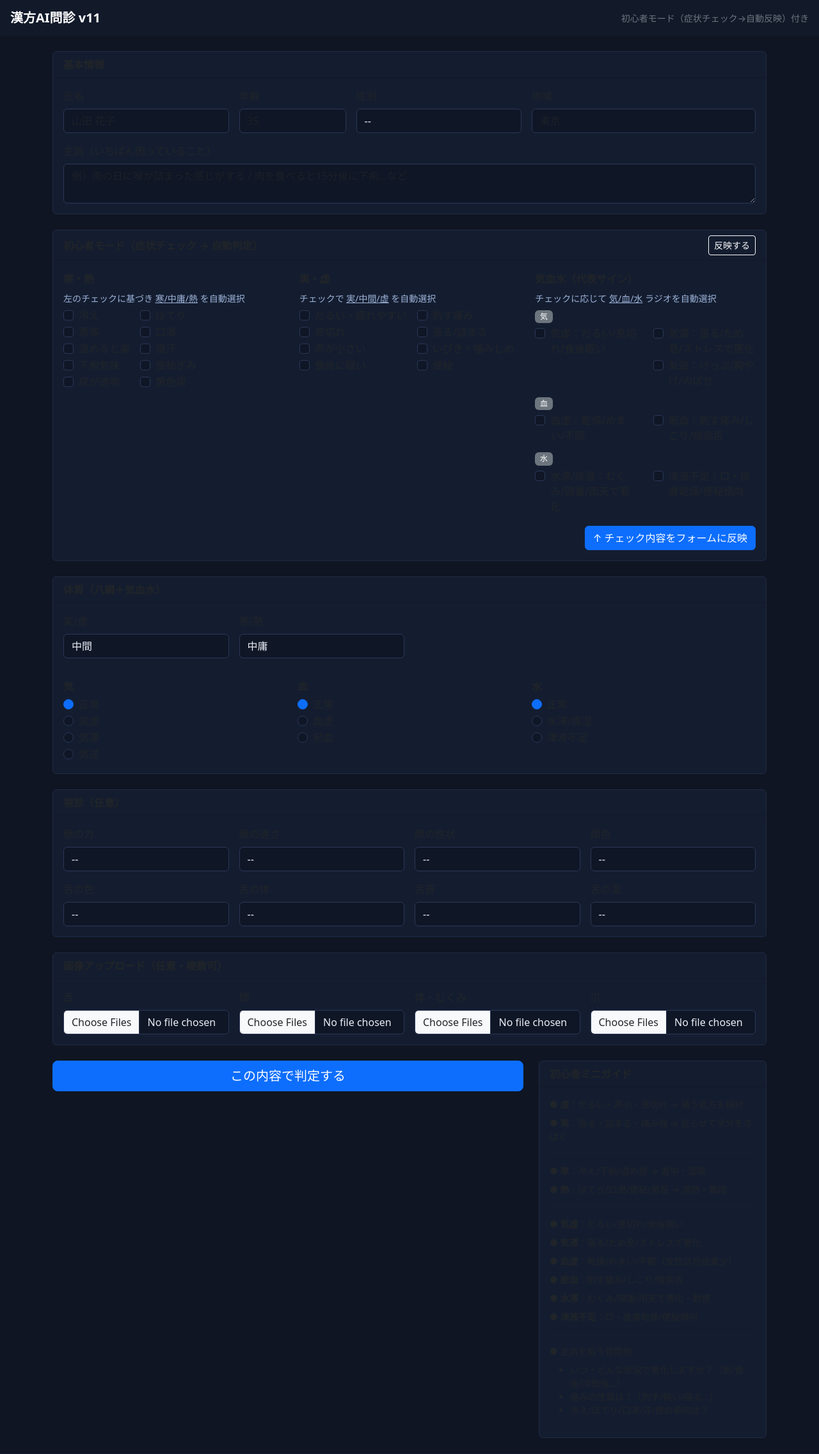
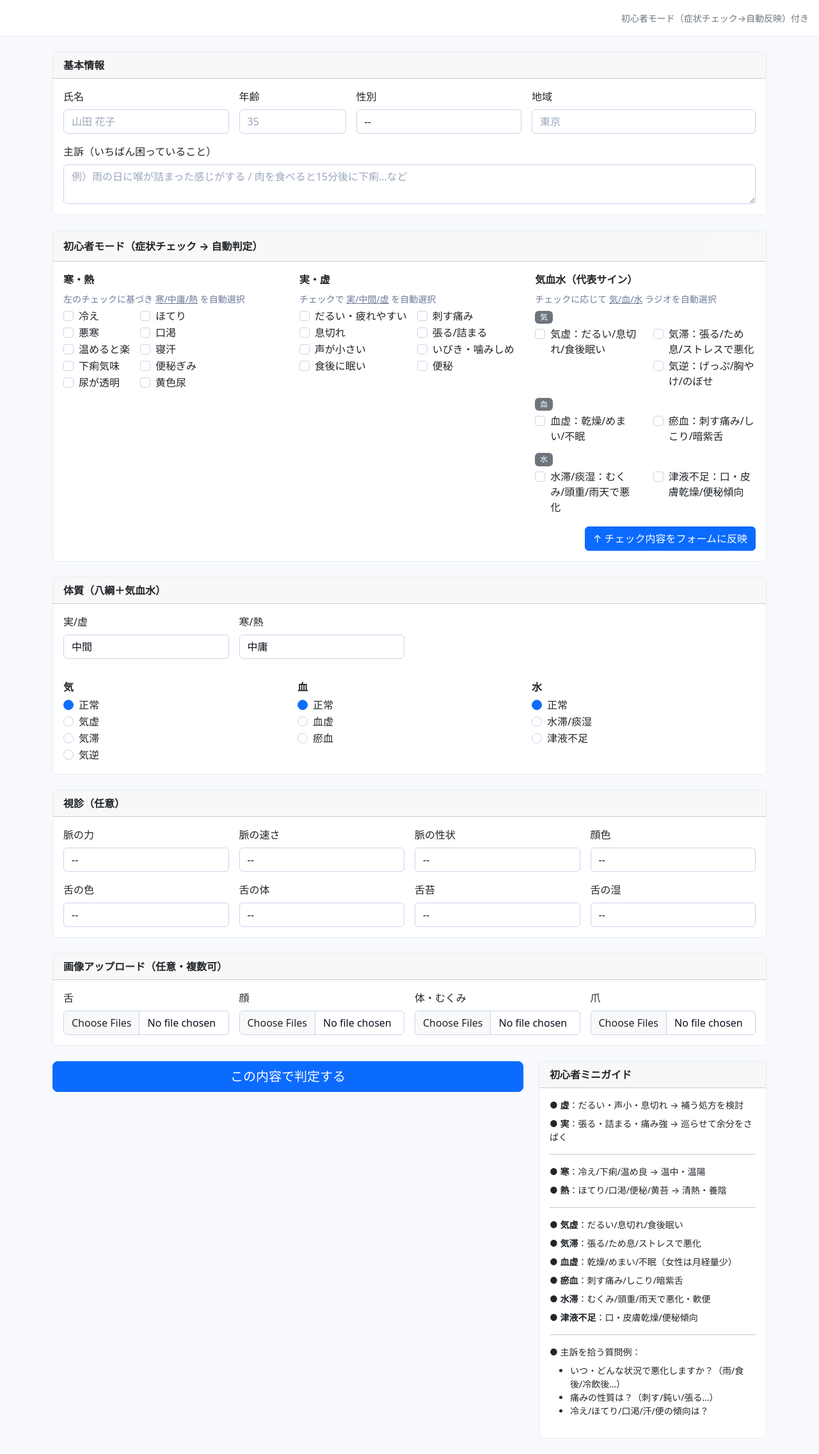
Before and after one commit to hamaatsu/kanpo_render_app, a Flask app: page / in a window 1280 px wide. Shown: the whole page at 64% size. Run offline with Flask 3, Linux system fonts and the light colour scheme.

Commit message:
Update index.html

```diff
--- a/templates/index.html
+++ b/templates/index.html
@@ -5,16 +5,24 @@
   <meta name="viewport" content="width=device-width,initial-scale=1" />
   <title>漢方AI問診 v11（初心者モード付き）</title>
   <link href="https://cdn.jsdelivr.net/npm/bootstrap@5.3.3/dist/css/bootstrap.min.css" rel="stylesheet">
-  <style>
-    body{background:#0f1522;color:#e9eef6;}
-    .navbar{background:#121a2a;}
-    .card{background:#141d30;border:1px solid #1f2a45;}
-    .form-control,.form-select,.form-check-input{background:#0f1626;color:#e9eef6;border-color:#2a3656}
-    .form-control:focus,.form-select:focus{border-color:#5aa0ff;box-shadow:none}
-    .hint{color:#9db3d8}
-    a, .btn-link{color:#9ac6ff}
-    .badge{font-weight:500}
-  </style>
+<style>
+  /* Light theme: 高コントラストで見やすく */
+  body{background:#f7f9fc;color:#0b1220;}
+  .navbar{background:#ffffff;border-bottom:1px solid #e6ecf5;}
+  .card{background:#ffffff;border:1px solid #e6ecf5;}
+  .form-control,.form-select,.form-check-input{
+    background:#ffffff;color:#0b1220;border-color:#c9d4ea;
+  }
+  .form-control::placeholder{color:#9aa7bd;}
+  .form-control:focus,.form-select:focus{
+    border-color:#5aa0ff;box-shadow:0 0 0 .2rem rgba(90,160,255,.15)
+  }
+  .hint{color:#6b7a99}
+  a,.btn-link{color:#0b6bff}
+  .badge{font-weight:500}
+  .btn-primary{background:#0b6bff;border-color:#0b6bff}
+  .btn-primary:hover{background:#095ad6;border-color:#095ad6}
+</style>
 </head>
 <body>
 <nav class="navbar navbar-dark px-3">
```
